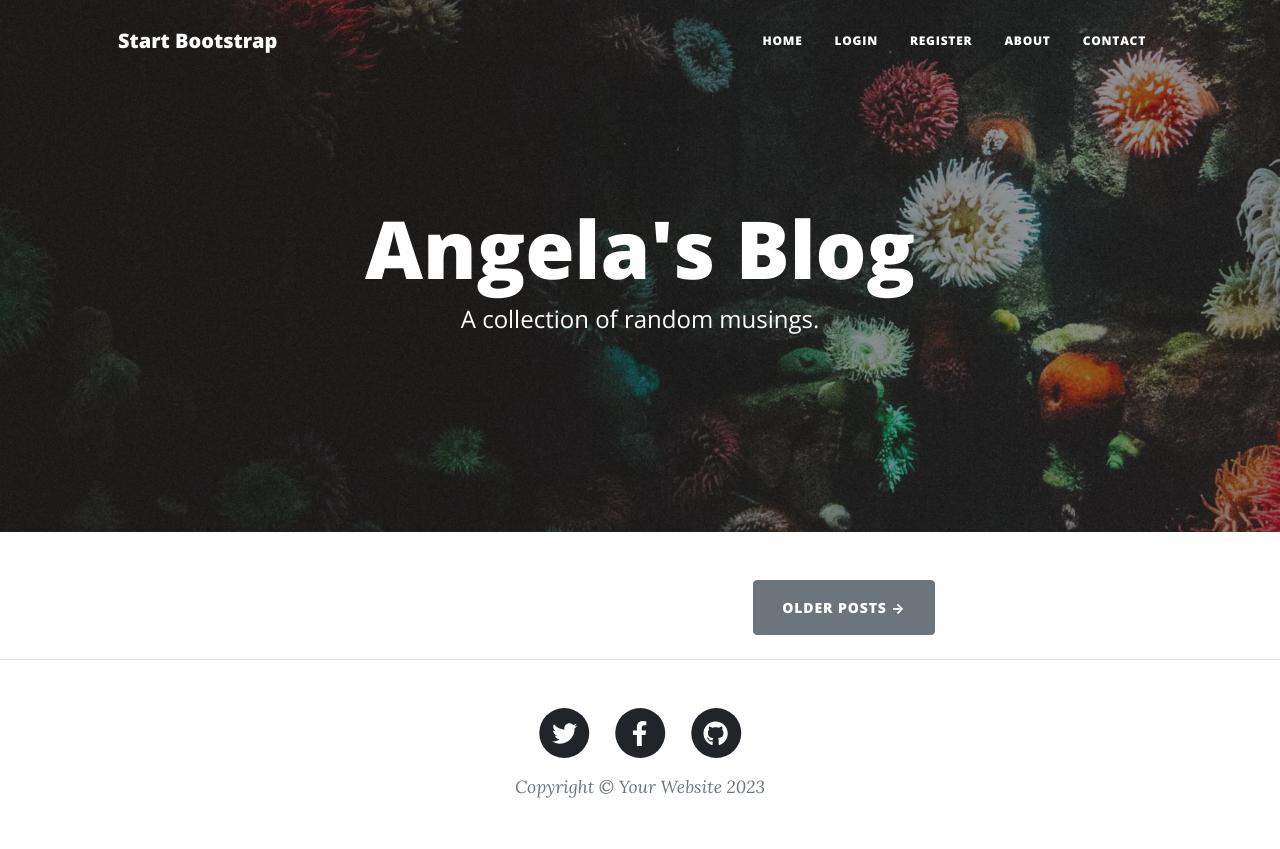
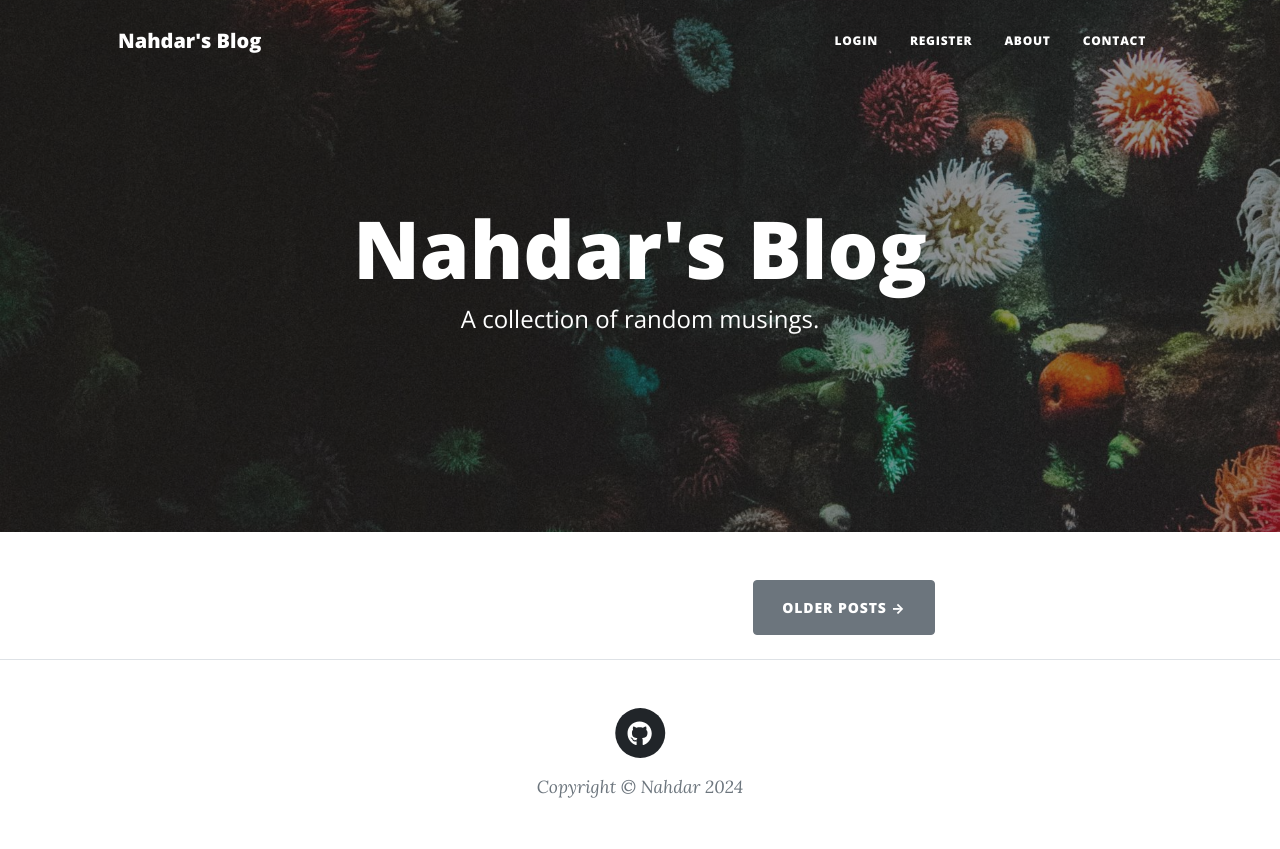
Before and after one commit to Nahdar/day-71, a Python web app: template templates/index.html in a window 1280 px wide. Run offline with Jinja, Linux system fonts and the light colour scheme; the template is opened without the code that fills it, so the values that code supplies are empty; some libraries are stand-ins or nearby versions.

Commit message:
Customize Footer, Header, and Index

```diff
--- a/templates/footer.html
+++ b/templates/footer.html
@@ -4,7 +4,7 @@
               <div class="row gx-4 gx-lg-5 justify-content-center">
                   <div class="col-md-10 col-lg-8 col-xl-7">
                       <ul class="list-inline text-center">
-                          <li class="list-inline-item">
+                          {# <li class="list-inline-item">
                               <a href="#!">
                                   <span class="fa-stack fa-lg">
                                       <i class="fas fa-circle fa-stack-2x"></i>
@@ -19,9 +19,9 @@
                                       <i class="fab fa-facebook-f fa-stack-1x fa-inverse"></i>
                                   </span>
                               </a>
-                          </li>
+                          </li> #}
                           <li class="list-inline-item">
-                              <a href="#!">
+                              <a href="https://github.com/Nahdar">
                                   <span class="fa-stack fa-lg">
                                       <i class="fas fa-circle fa-stack-2x"></i>
                                       <i class="fab fa-github fa-stack-1x fa-inverse"></i>
@@ -29,7 +29,7 @@
                               </a>
                           </li>
                       </ul>
-                      <div class="small text-center text-muted fst-italic">Copyright &copy; Your Website 2023</div>
+                      <div class="small text-center text-muted fst-italic">Copyright &copy; Nahdar 2024</div>
                   </div>
               </div>
           </div>
--- a/templates/header.html
+++ b/templates/header.html
@@ -8,7 +8,7 @@
     />
     <meta name="description" content="" />
     <meta name="author" content="" />
-    <title>Angela's Blog</title>
+    <title>Nahdar's Blog</title>
     {% block styles %}
     <!-- Load Bootstrap-Flask CSS here -->
     {{ bootstrap.load_css() }}
@@ -44,7 +44,7 @@
     <!-- Navigation-->
     <nav class="navbar navbar-expand-lg navbar-light" id="mainNav">
       <div class="container px-4 px-lg-5">
-        <a class="navbar-brand" href="/">Start Bootstrap</a>
+        <a class="navbar-brand" href="/">Nahdar's Blog</a>
         <button
           class="navbar-toggler"
           type="button"
@@ -59,13 +59,13 @@
         </button>
         <div class="collapse navbar-collapse" id="navbarResponsive">
           <ul class="navbar-nav ms-auto py-4 py-lg-0">
-            <li class="nav-item">
+            {# <li class="nav-item">
               <a
                 class="nav-link px-lg-3 py-3 py-lg-4"
                 href="{{ url_for('get_all_posts') }}"
                 >Home</a
               >
-            </li>
+            </li> #}
             <!-- Only show Login/Register if user is logged out. Otherwise show "Log Out" -->
             {% if not current_user.is_authenticated: %}
             <li class="nav-item">
--- a/templates/index.html
+++ b/templates/index.html
@@ -9,7 +9,7 @@
     <div class="row gx-4 gx-lg-5 justify-content-center">
       <div class="col-md-10 col-lg-8 col-xl-7">
         <div class="site-heading">
-          <h1>Angela's Blog</h1>
+          <h1>Nahdar's Blog</h1>
           <span class="subheading">A collection of random musings.</span>
         </div>
       </div>
```
